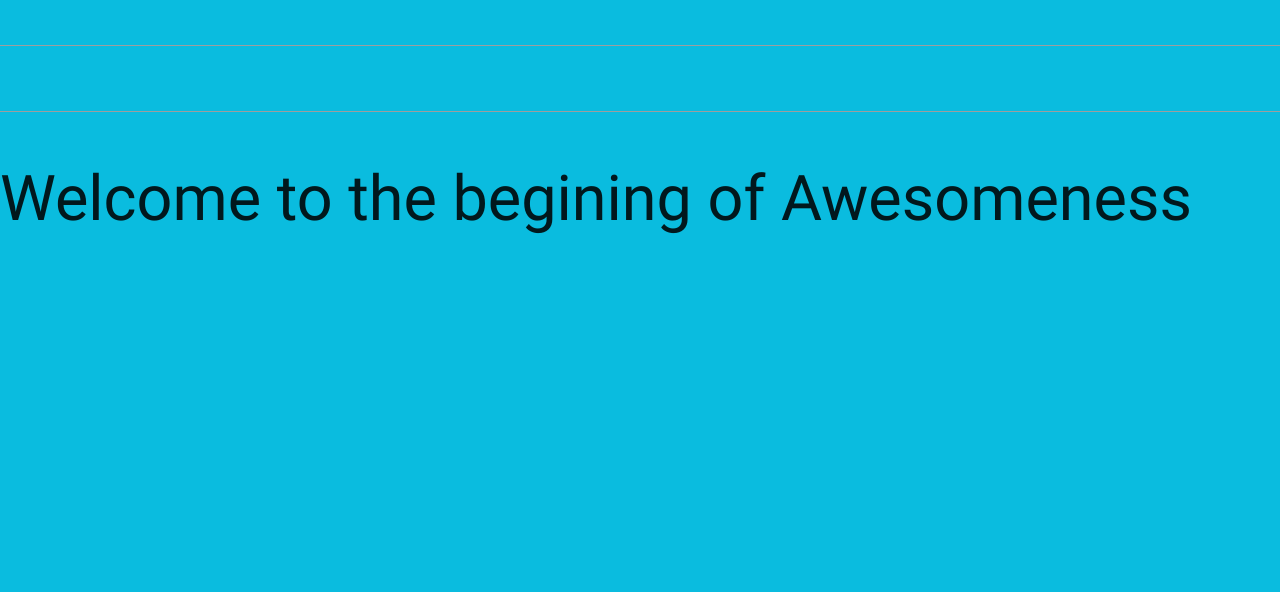
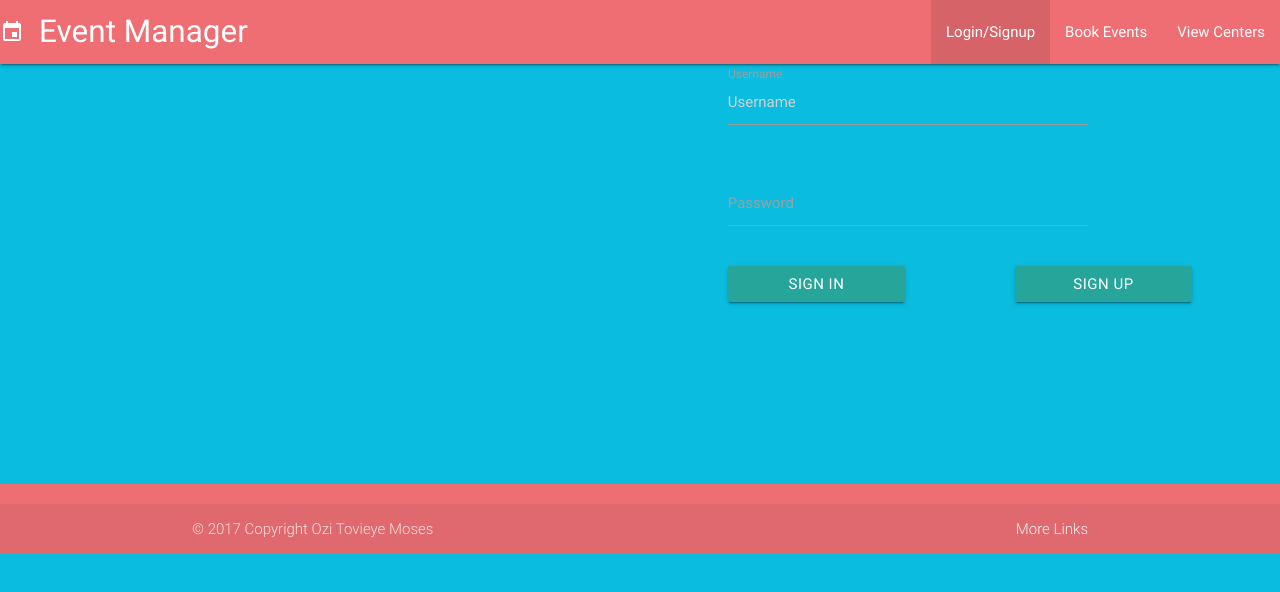
Before and after one commit to ozimos/EventManager, a plain HTML site: page template/signup.html in a window 1280 px wide. Drawn offline with nearby package versions, Linux system fonts and the light colour scheme.

Commit message:
Add carousel

```diff
--- a/template/signup.html
+++ b/template/signup.html
@@ -1,5 +1,6 @@
 <!DOCTYPE html>
 <html lang="en">
+
 <head>
   <!--Import Google Icon Font-->
   <link href="https://fonts.googleapis.com/icon?family=Material+Icons" rel="stylesheet">
@@ -12,21 +13,130 @@
   <meta http-equiv="X-UA-Compatible" content="ie=edge">
   <title>Document</title>
 </head>
+
 <body>
-  <div>
-    <div></div>
-    <div>
-      <div></div>
-      <div>
-        <form action="">
-          <input type="text">
-          <input type="text">
-        </form></div>
+  <header>
+    <div class="navbar-fixed">
+      <nav>
+        <div class="nav-wrapper">
+          <a href="#" class="brand-logo">
+            <i class="material-icons md-36 orange600">event</i>Event Manager</a>
+          <a href="#" data-activates="mobile-demo" class="button-collapse right">
+            <i class="material-icons">menu</i>
+          </a>
+          <ul id="nav-mobile" class="right hide-on-med-and-down">
+            <li class="active">
+              <a href="#">Login/Signup</a>
+            </li>
+            <li class="disabled">
+              <a href="#">Book Events</a>
+            </li>
+            <li class="disabled">
+              <a href="#">View Centers</a>
+            </li>
+          </ul>
+          <ul class="side-nav" id="mobile-demo">
+            <li class="active">
+              <a href="#">Login/Signup</a>
+            </li>
+            <li class="disabled">
+              <a href="#">Book Events</a>
+            </li>
+            <li class="disabled">
+              <a href="#">View Centers</a>
+            </li>
+          </ul>
+        </div>
+      </nav>
+    </div>
+  </header>
+  <main>
+    <div class="container">
+      <div class="row">
+        <div class="col l7 s12 push-s12">
+          <div class="carousel">
+            <a class="carousel-item" href="#one!">
+              <img src="https://lorempixel.com/250/250/nature/1">
+            </a>
+            <a class="carousel-item" href="#two!">
+              <img src="https://lorempixel.com/250/250/nature/2">
+            </a>
+            <a class="carousel-item" href="#three!">
+              <img src="https://lorempixel.com/250/250/nature/3">
+            </a>
+            <a class="carousel-item" href="#four!">
+              <img src="https://lorempixel.com/250/250/nature/4">
+            </a>
+            <a class="carousel-item" href="#five!">
+              <img src="https://lorempixel.com/250/250/nature/5">
+            </a>
           </div>
         </div>
-  <h1>Welcome to the begining of Awesomeness</h1>
+
+        <form class="col l5 s12 pull-s12">
+          <div class="row">
+            <div class="input-field col s12">
+              <input placeholder="Username" id="user_name" type="text" class="validate">
+              <label for="user_name">Username</label>
+            </div>
+
+          </div>
+
+          <div class="row">
+            <div class="input-field col s12">
+              <input id="password" type="password" class="validate">
+              <label for="password">Password</label>
+            </div>
+          </div>
+
+          <div class="row">
+            <div class="col s3 left">
+              <button class="btn waves-effect waves-light" type="submit" name="action">Sign In
+                <i class="material-icons right">verified user</i>
+              </button>
+            </div>
+            <div class="col s3 right">
+              <button class="btn waves-effect waves-light" type="submit" name="action">Sign Up
+                <i class="material-icons right">lock open</i>
+              </button>
+            </div>
+          </div>
+        </form>
+
+
+      </div>
+    </div>
+  </main>
+  <footer class="page-footer">
+    <!-- <div class="container">
+        <div class="row">
+          <div class="col l6 s12">
+            <h5 class="white-text">Footer Content</h5>
+            <p class="grey-text text-lighten-4">You can use rows and columns here to organize your footer content.</p>
+          </div>
+          <div class="col l4 offset-l2 s12">
+            <h5 class="white-text">Links</h5>
+            <ul>
+              <li><a class="grey-text text-lighten-3" href="#!">Link 1</a></li>
+              <li><a class="grey-text text-lighten-3" href="#!">Link 2</a></li>
+              <li><a class="grey-text text-lighten-3" href="#!">Link 3</a></li>
+              <li><a class="grey-text text-lighten-3" href="#!">Link 4</a></li>
+            </ul>
+          </div>
+        </div>
+      </div> -->
+    <div class="footer-copyright">
+      <div class="container">
+        © 2017 Copyright Ozi Tovieye Moses
+        <a class="grey-text text-lighten-4 right" href="#!">More Links</a>
+      </div>
+    </div>
+  </footer>
+
   <!--Import jQuery before materialize.js-->
   <script type="text/javascript" src="https://cdnjs.cloudflare.com/ajax/libs/jquery/3.2.1/jquery.min.js"></script>
   <script type="text/javascript" src="https://cdnjs.cloudflare.com/ajax/libs/materialize/0.100.2/js/materialize.min.js"></script>
+  <script type="text/javascript" src="js/signup.js"></script>
 </body>
+
 </html>
```
Lines whose indentation alone changed are shown as unchanged.
